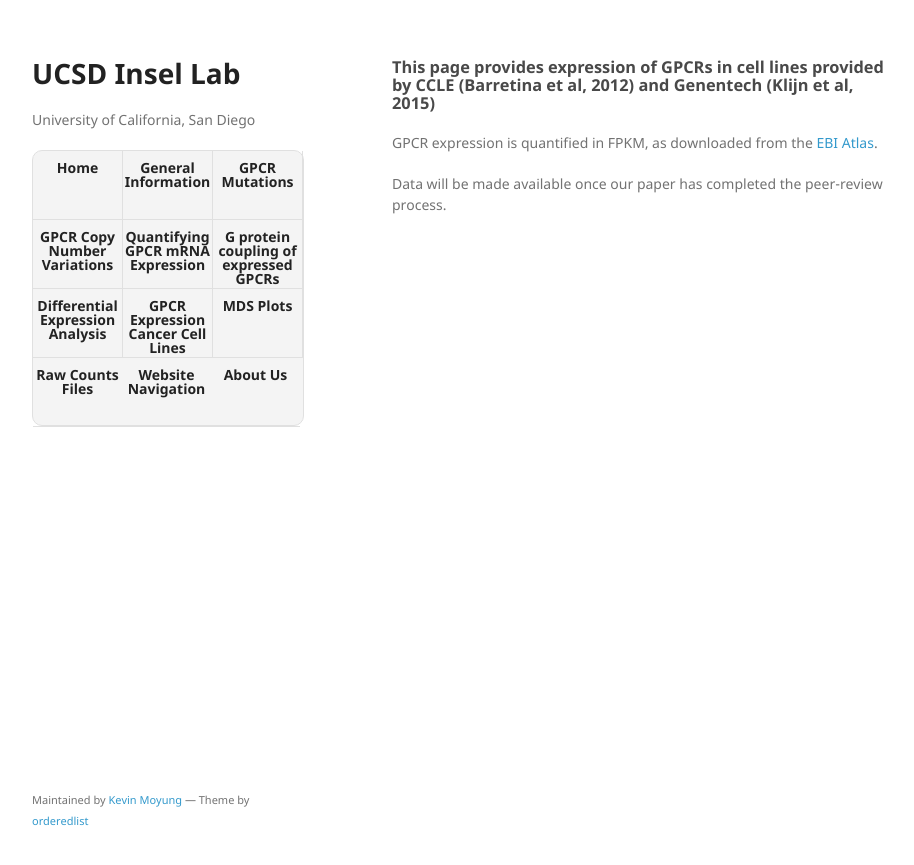
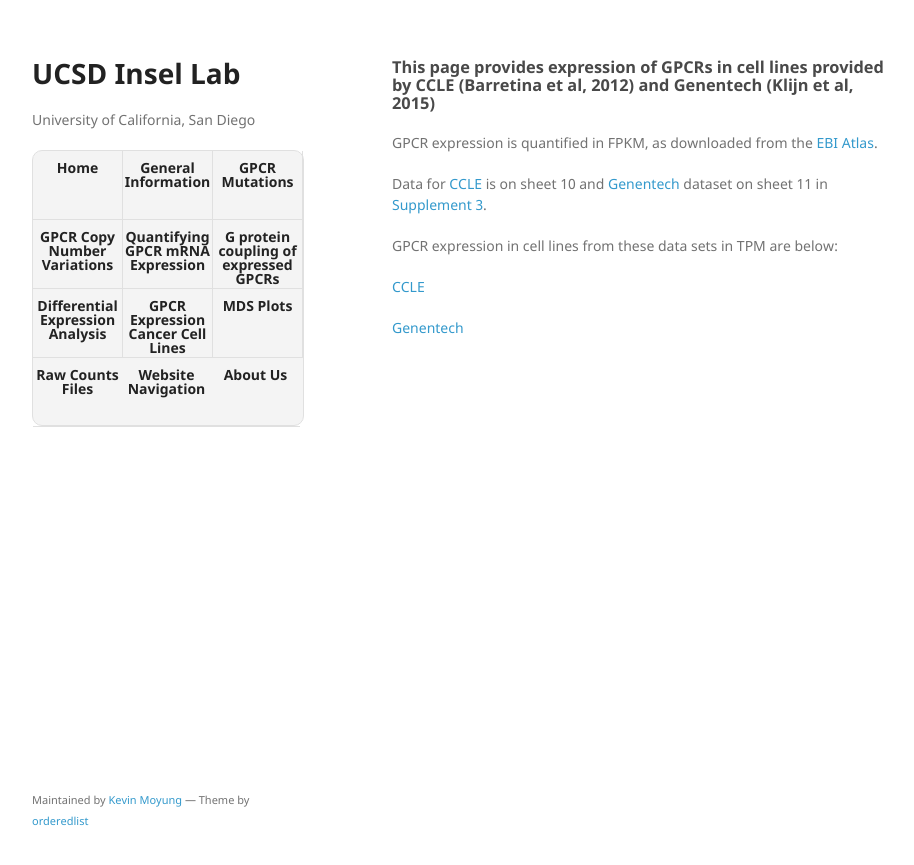
Before and after one commit to insellab/insellab.github.io, a Jekyll site: the page built from gpcr_cells_exp.md, in a window 1280 px wide. Shown: the top 865 px of the page, without its empty margins (178-1092 px from the left). Built offline with Jekyll 4.4.1, drawn with Linux system fonts in a browser that asks for light colours; our own code applies the rules of GitHub Pages for plain Markdown files.

Commit message:
Update gpcr_cells_exp.md

```diff
--- a/gpcr_cells_exp.md
+++ b/gpcr_cells_exp.md
@@ -6,4 +6,10 @@ layout: default
 
 GPCR expression is quantified in FPKM, as downloaded from the [EBI Atlas](https://www.ebi.ac.uk/gxa/home).
 
-Data will be made available once our paper has completed the peer-review process.
+Data for [CCLE](https://www.ebi.ac.uk/gxa/experiments/E-MTAB-2770/Results) is on sheet 10 and [Genentech](https://www.ebi.ac.uk/gxa/experiments/E-MTAB-2706/Results) dataset on sheet 11 in [Supplement 3](https://drive.google.com/open?id=1ROW2FWvDYlP7w5n-qMR8KMapnjkD2Ta9).
+
+GPCR expression in cell lines from these data sets in TPM are below:
+
+[CCLE]()
+
+[Genentech]()
```
